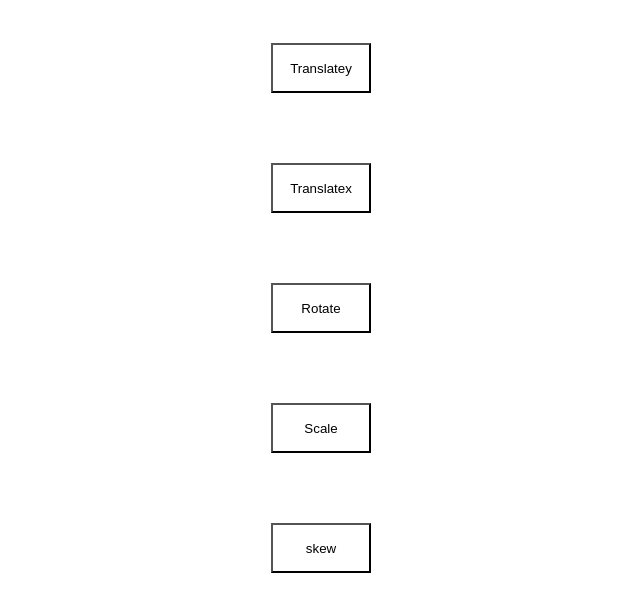
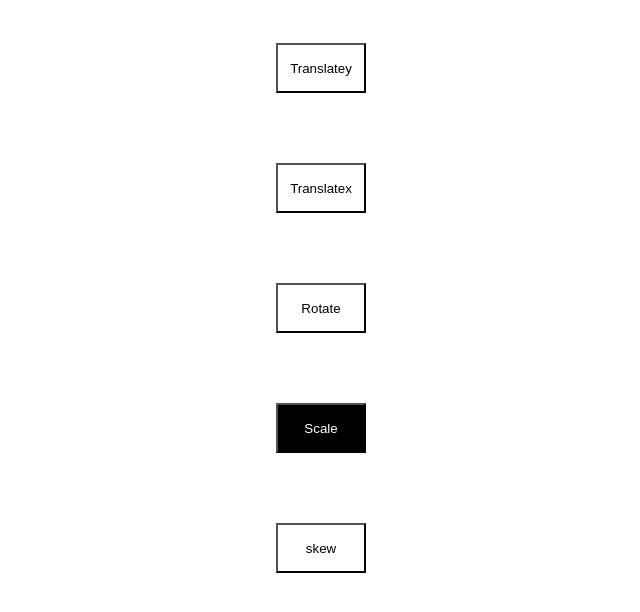
Before and after one commit to userisash/html-Tasks, a plain HTML site: page task 14.2/index.html in a window 1280 px wide. Shown: the whole page, without its empty margins (287-927 px from the left). Drawn offline with Linux system fonts and the light colour scheme.

Commit message:
Add files via upload

```diff
--- a/task 14.2/style.css
+++ b/task 14.2/style.css
@@ -10,15 +10,16 @@
 }
 .btns .btn{
     background: none;
-    width: 50%;
+    width: 90px;
     height: 50px;
 }
 .btns #trany{
     position: relative;
+    z-index: 0;
 }
 
 .btns #trany::after{
-    content: 'cool';
+    content: '';
     background: red;
     width: 100%;
     height: 0;
@@ -27,9 +28,108 @@
     left: 0;
     opacity: 0;
     transition: 1s;
+    z-index: -1;
 }
 
 .btns #trany:hover::after{
     height: 100%;
     opacity: 1;
 }
+
+.btns #tranx{
+    position: relative;
+    z-index: 0;
+}
+.btns #tranx::after{
+    content: '';
+    background: blue;
+    width: 0;
+    height: 100%;
+    position: absolute;
+    top: 0;
+    left: 0;
+    opacity: 0;
+    transition: 1s;
+    z-index: -1;
+}
+.btns #tranx:hover::after{
+    width: 100%;
+    opacity: 1;
+}
+
+.btns #rot{
+    position: relative;
+    overflow: hidden;
+}
+.btns #rot::after{
+    content: '';
+    background: yellow;
+    width: 1%;
+    height: 1%;
+    position: absolute;
+    top: 0;
+    left: 0;
+    right: 130px;
+    transform: rotate(90deg) rotate(20deg) translate(50px, 90px);
+    transition: 1s;
+    opacity: 0;
+    z-index: 1;
+
+}
+.btns #rot:hover::after{
+    transform: rotate(0deg) rotate(0deg) translate(0, 0);
+    width: 100%;
+    height: 100%;
+    opacity: 1;
+    z-index: -1;
+}
+
+.btns #scl{
+    color:#fff;
+    position: relative;
+    z-index: 1;
+    overflow: hidden;
+}
+.btns #scl::after{
+    content: '';
+    background: black;
+    width: 100%;
+    height: 100%;
+    opacity: 1;
+    position: absolute;
+    transform: scale(2);
+    top: 0;
+    left: 0;
+    z-index: -1;
+    transition: all 1s;
+}
+
+.btns #scl:hover::after{
+   transform: scale(0);
+    opacity: 1;
+}
+
+.btns #ske{
+    position: relative;
+    overflow: hidden;
+    z-index: 0;
+}
+.btns #ske::after{
+    content: '';
+    background: darkgrey;
+    width: 100%;
+    height: 100%;
+    position: absolute;
+    top:0;
+    left:0;
+    z-index: -1;
+    opacity: 0;
+    transition: all 1s;
+}
+.btns #ske:hover{
+    transform: skew(5deg);
+}
+.btns #ske:hover::after{
+    transform: rotate(180deg);
+    opacity: 1;
+}
```
